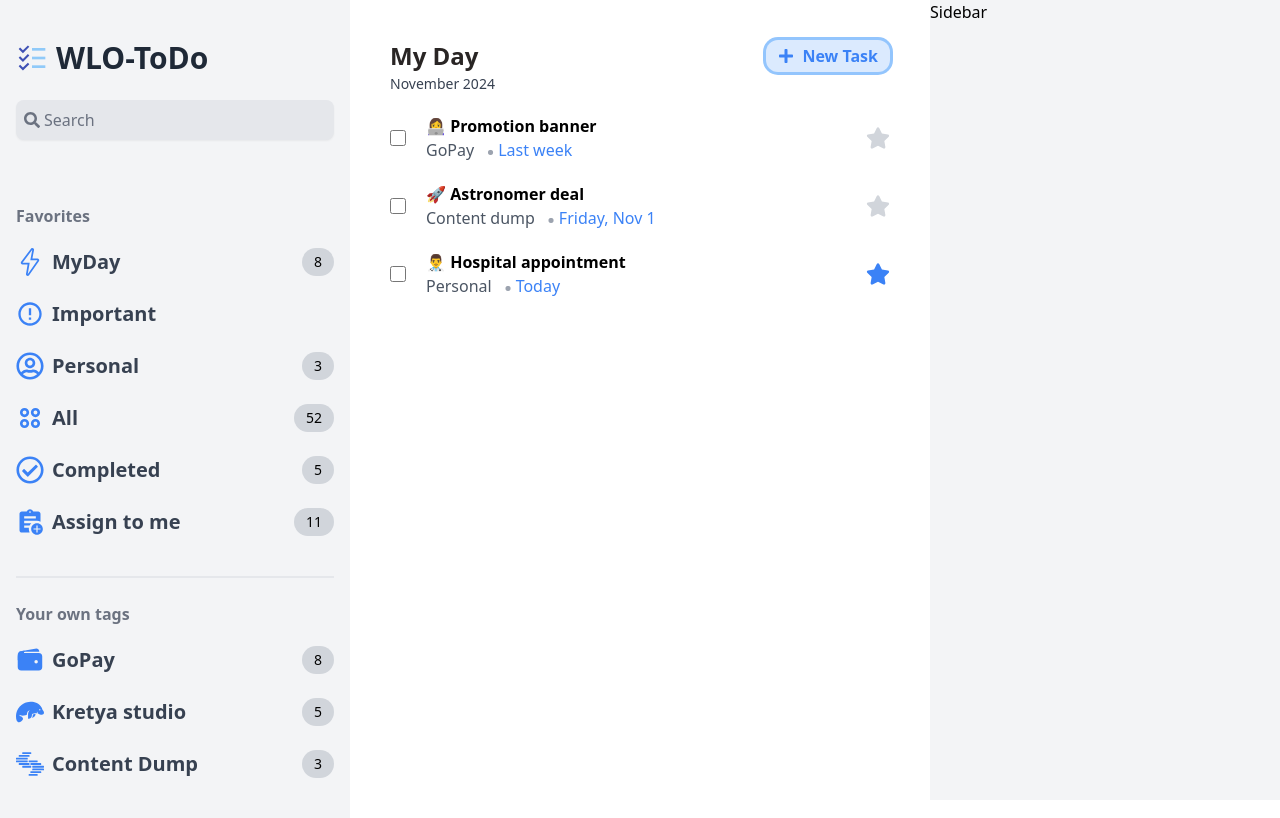
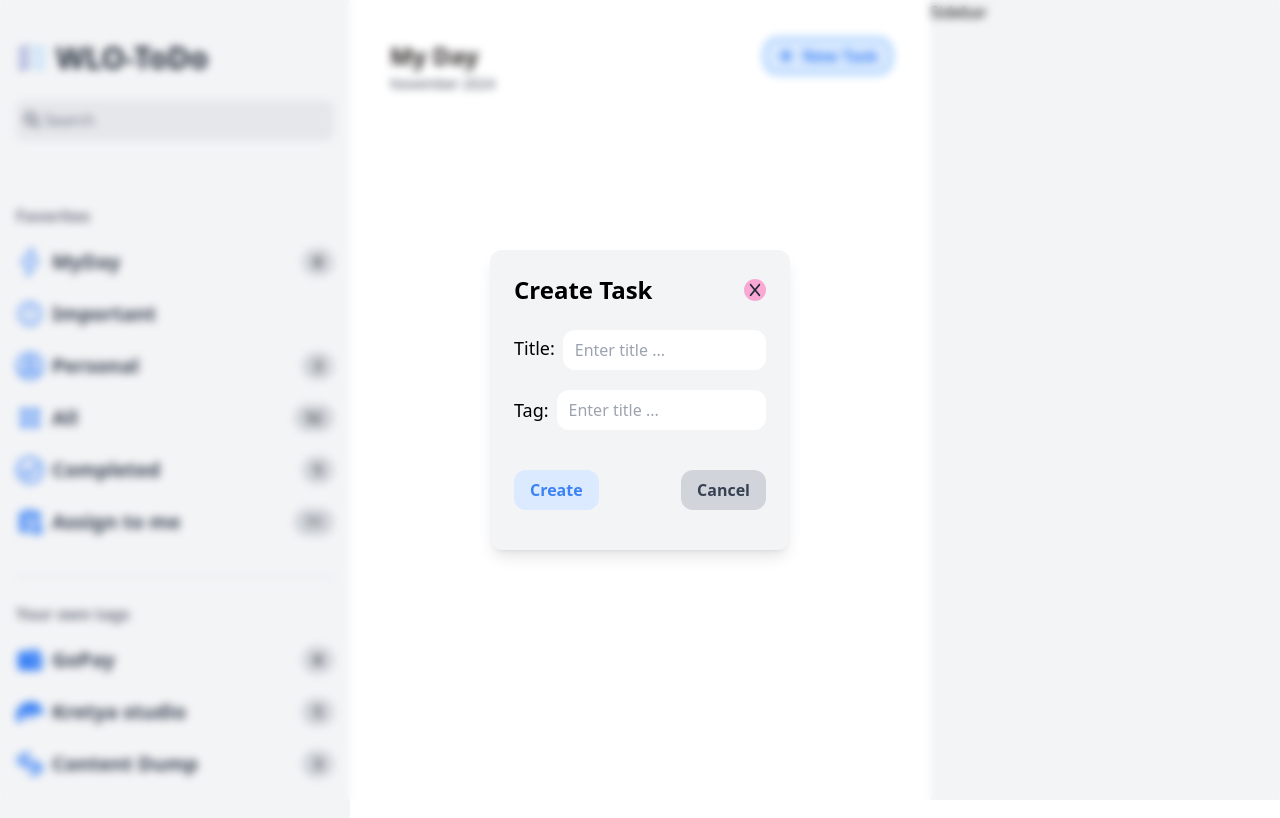
Before and after one commit to mfeti/WLO-ToDo, a React (Vite) app: page / in a window 1280 px wide. Both pictures are taken after a click on the button "New Task". Built offline with nearby package versions, Linux system fonts and the light colour scheme.

Commit message:
create task done

```diff
--- a/src/App.jsx
+++ b/src/App.jsx
@@ -1,9 +1,38 @@
 import AOS from "aos";
-import { useEffect } from "react";
+import { useEffect, useState } from "react";
 import "aos/dist/aos.css";
-import { Navbar, Main, Sidebar } from "./components";
+import { Navbar, Main, Sidebar, NewTaskForm } from "./components";
+
+// const tempTasks = [
+//   {
+//     id: "001",
+//     title: "👩‍💻 Promotion banner",
+//     tag: "GoPay",
+//     createdAt: "Mon Nov 11 2024",
+//     isCompleted: false,
+//     isFavorite: false,
+//   },
+//   {
+//     id: "002",
+//     title: "🚀 Astronomer deal",
+//     tag: "Content dump",
+//     createdAt: "Mon Nov 1 2024",
+//     isCompleted: false,
+//     isFavorite: false,
+//   },
+//   {
+//     id: "003",
+//     title: "👨‍⚕️ Hospital appointment",
+//     tag: "Personal",
+//     createdAt: "Mon Nov 10 2024",
+//     isCompleted: false,
+//     isFavorite: true,
+//   },
+// ];
 
 export default function App() {
+  const [isOpen, setIsOpen] = useState(false);
+  const [tasks, setTasks] = useState([]);
   useEffect(function () {
     AOS.init({
       offset: 200,
@@ -13,11 +42,29 @@ export default function App() {
     });
     AOS.refresh();
   }, []);
+
+  const handleTaskCreate = () => {
+    setIsOpen((prev) => !prev);
+  };
+
+  const addTask = (newTask) => {
+    if (!newTask) return;
+    setTasks((prev) => [...prev, newTask]);
+    console.log(newTask);
+  };
+
   return (
-    <div className="flex justify-between">
+    <div className="flex justify-between relative">
       <Navbar />
-      <Main />
+      <Main
+        handleTaskCreate={handleTaskCreate}
+        tasks={tasks}
+        setTasks={setTasks}
+      />
       <Sidebar />
+      {isOpen && (
+        <NewTaskForm handleTaskCreate={handleTaskCreate} addTask={addTask} />
+      )}
     </div>
   );
 }
--- a/src/components/Main.jsx
+++ b/src/components/Main.jsx
@@ -1,37 +1,10 @@
+/* eslint-disable react/prop-types */
 import { FaPlus } from "react-icons/fa";
 import { months } from "../constants";
 import TaskItem from "./TaskItem";
 import { useState } from "react";
 
-const tempTasks = [
-  {
-    id: "001",
-    title: "👩‍💻 Promotion banner",
-    tag: "GoPay",
-    createdAt: "Mon Nov 11 2024",
-    isCompleted: false,
-    isFavorite: false,
-  },
-  {
-    id: "002",
-    title: "🚀 Astronomer deal",
-    tag: "Content dump",
-    createdAt: "Mon Nov 1 2024",
-    isCompleted: false,
-    isFavorite: false,
-  },
-  {
-    id: "003",
-    title: "👨‍⚕️ Hospital appointment",
-    tag: "Personal",
-    createdAt: "Mon Nov 10 2024",
-    isCompleted: false,
-    isFavorite: true,
-  },
-];
-
-function Main() {
-  const [tasks, setTasks] = useState(tempTasks);
+function Main({ handleTaskCreate, tasks, setTasks }) {
   const [completedTasks, setCompletedTasks] = useState([]);
   const now = new Date();
 
@@ -70,7 +43,10 @@ function Main() {
             </p>
           </div>
           <div className="">
-            <button className="flex items-center px-3 py-1 bg-blue-100 text-blue-500 gap-2 rounded-xl hover:scale-105 transition-all duration-300 focus:ring focus:ring-blue-300">
+            <button
+              className="flex items-center px-3 py-1 bg-blue-100 text-blue-500 gap-2 rounded-xl hover:scale-105 transition-all duration-300 focus:ring focus:ring-blue-300"
+              onClick={handleTaskCreate}
+            >
               <FaPlus />
               <span className="font-semibold">New Task</span>
             </button>
@@ -78,7 +54,7 @@ function Main() {
         </div>
         {/* main section  */}
         <div className="mt-5 space-y-5">
-          {tasks.length > 0 &&
+          {tasks?.length > 0 &&
             tasks.map((task) => (
               <TaskItem
                 key={task.id}
--- /dev/null
+++ b/src/components/NewTaskForm.jsx
@@ -0,0 +1,94 @@
+/* eslint-disable react/prop-types */
+import { useState } from "react";
+import { FaX } from "react-icons/fa6";
+
+function NewTaskForm({ handleTaskCreate, addTask }) {
+  const [title, setTitle] = useState("");
+  const [tag, setTag] = useState("");
+
+  const handleSubmit = (e) => {
+    e.preventDefault();
+    const newTask = {
+      title,
+      tag,
+      createdAt: new Date(),
+      id: Date.now(),
+      isCompleted: false,
+      isFavorite: false,
+    };
+    addTask(newTask);
+    handleTaskCreate();
+  };
+
+  return (
+    <div className="absolute top-0 w-full z-[999] backdrop-blur-sm h-screen">
+      <div
+        className="bg-gray-100 w-[300px] h-[300px] shadow-lg absolute top-1/2 -translate-y-1/2 left-1/2 -translate-x-1/2 rounded-xl p-6
+      "
+      >
+        {/* header section  */}
+        <div className="flex justify-between items-center">
+          <p className="font-semibold text-2xl">Create Task</p>
+          <span className="p-1 bg-pink-300 rounded-full">
+            <FaX
+              className="hover:text-red-500 text-gray-800 text-sm transition-all duration-300 cursor-pointer"
+              onClick={handleTaskCreate}
+            />
+          </span>
+        </div>
+        {/* form section  */}
+        <div className="mt-5">
+          <form action="">
+            <div className="space-y-1 flex items-center gap-2">
+              <label htmlFor="title" className="w-1/6 text-lg font-medium">
+                Title:
+              </label>
+              <input
+                id="title"
+                type="text"
+                placeholder="Enter title ..."
+                className="px-3 py-2 w-full rounded-xl focus:outline-none hover:shadow-sm focus:ring focus:ring-blue-100"
+                onChange={(e) => setTitle(e.target.value)}
+              />
+            </div>
+
+            <div className="flex items-center gap-2 my-5">
+              <label htmlFor="title" className="text-lg font-medium w-1/6">
+                Tag:
+              </label>
+              <input
+                id="title"
+                type="text"
+                placeholder="Enter title ..."
+                className="px-3 py-2 w-full rounded-xl focus:outline-none hover:shadow-sm focus:ring focus:ring-blue-100"
+                onChange={(e) => setTag(e.target.value)}
+              />
+            </div>
+            <div className="flex justify-between my-10">
+              <button
+                className="flex items-center px-4 py-2 bg-blue-100 text-blue-500 gap-2 rounded-xl hover:scale-105 transition-all duration-300 focus:ring focus:ring-blue-300 font-semibold"
+                onClick={handleSubmit}
+              >
+                Create
+              </button>
+              <button
+                className="flex items-center px-4 py-2 bg-gray-300 text-gray-700 gap-2 rounded-xl hover:scale-105 transition-all duration-300 focus:ring focus:ring-gray-300 font-semibold"
+                onClick={handleTaskCreate}
+              >
+                Cancel
+              </button>
+            </div>
+          </form>
+        </div>
+      </div>
+    </div>
+  );
+}
+
+export default NewTaskForm;
+
+// title: "👩‍💻 Promotion banner",
+//     tag: "GoPay",
+//     createdAt: "Mon Nov 11 2024",
+//     isCompleted: false,
+//     isFavorite: false,
--- a/src/components/index.js
+++ b/src/components/index.js
@@ -1,5 +1,6 @@
 import Navbar from "./Navbar";
 import Main from "./Main";
 import Sidebar from "./Sidebar";
+import NewTaskForm from "./NewTaskForm";
 
-export { Navbar, Main, Sidebar };
+export { Navbar, Main, Sidebar, NewTaskForm };
```
